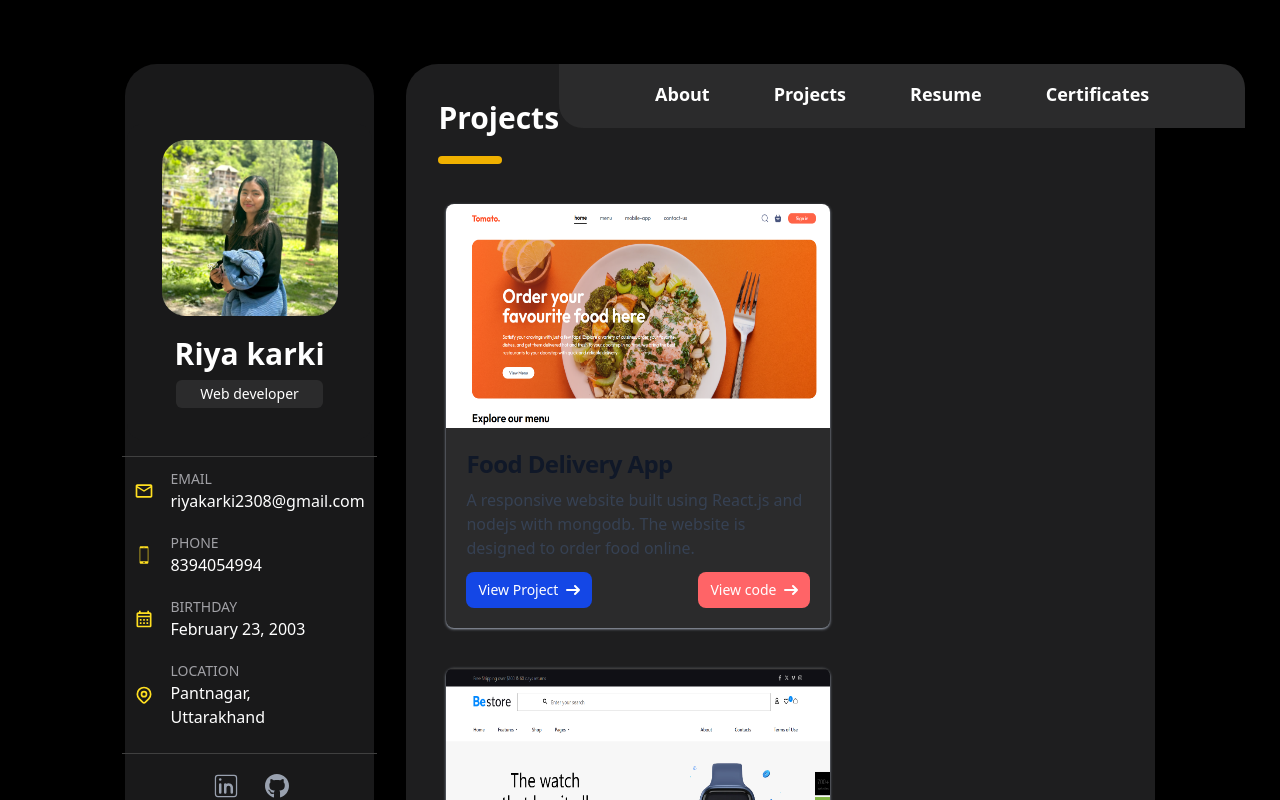
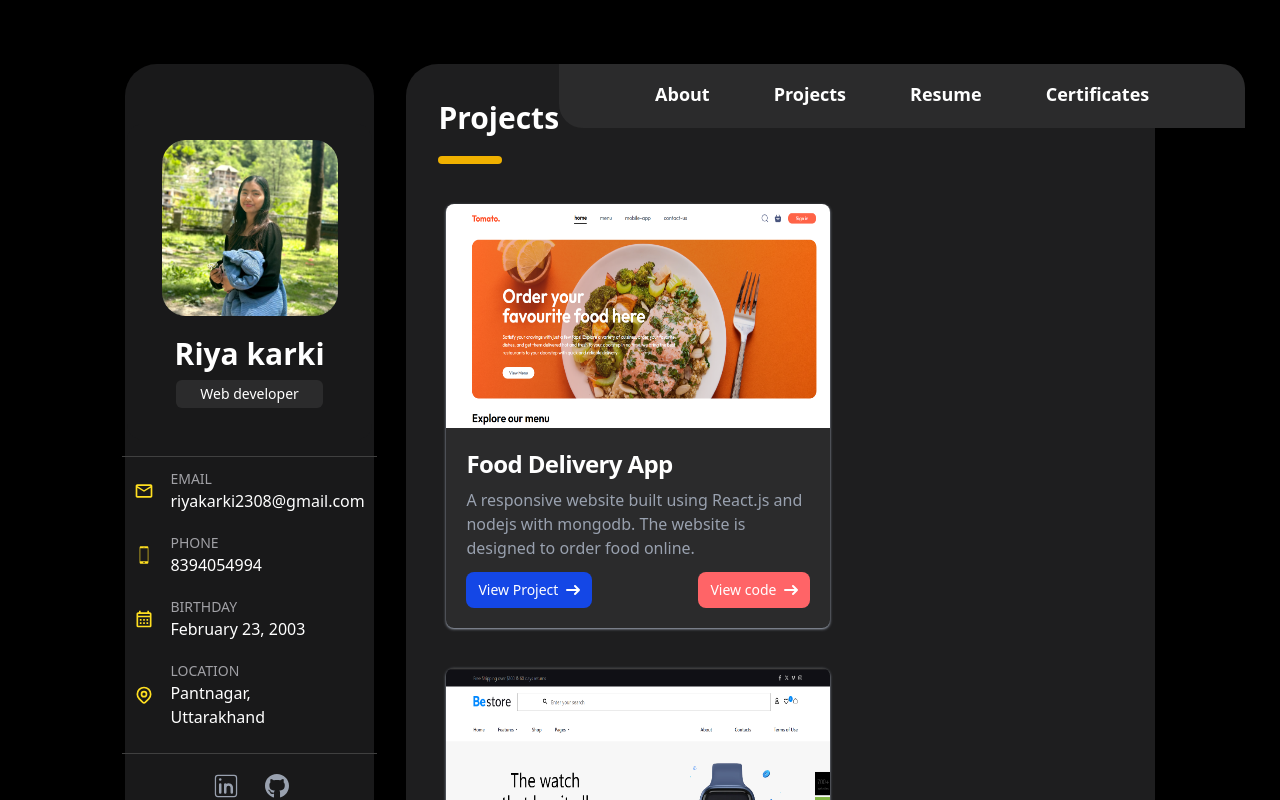
Before and after one commit to Riya-karki23/portfolio, a React (Vite) app: page /projects in a window 1280 px wide. Shown: the top 800 px of the page. Built offline with nearby package versions, Linux system fonts and the light colour scheme.

Commit message:
changed ui

```diff
--- a/src/components/Card.jsx
+++ b/src/components/Card.jsx
@@ -14,9 +14,9 @@ function Card() {
     </div>
     <div className="p-5">
         <a href="#">
-            <h5 className="mb-2 md:text-2xl font-bold tracking-tight text-gray-900 dark:text-white">{elem.name}</h5>
+            <h5 className="mb-2 md:text-2xl font-bold tracking-tight text-white">{elem.name}</h5>
         </a>
-        <p className="mb-3 font-normal text-gray-700 dark:text-gray-400">{elem.description}</p>
+        <p className="mb-3 font-normal text-gray-400">{elem.description}</p>
         <div className="flex justify-between ">
         <Link to={elem.link} className="inline-flex  items-center px-1 md:px-3 py-2 text-sm font-medium text-center text-white bg-blue-700 rounded-lg hover:bg-blue-800 focus:ring-4 focus:outline-none focus:ring-blue-300 dark:bg-blue-600 dark:hover:bg-blue-700 dark:focus:ring-blue-800">
             View Project
```
